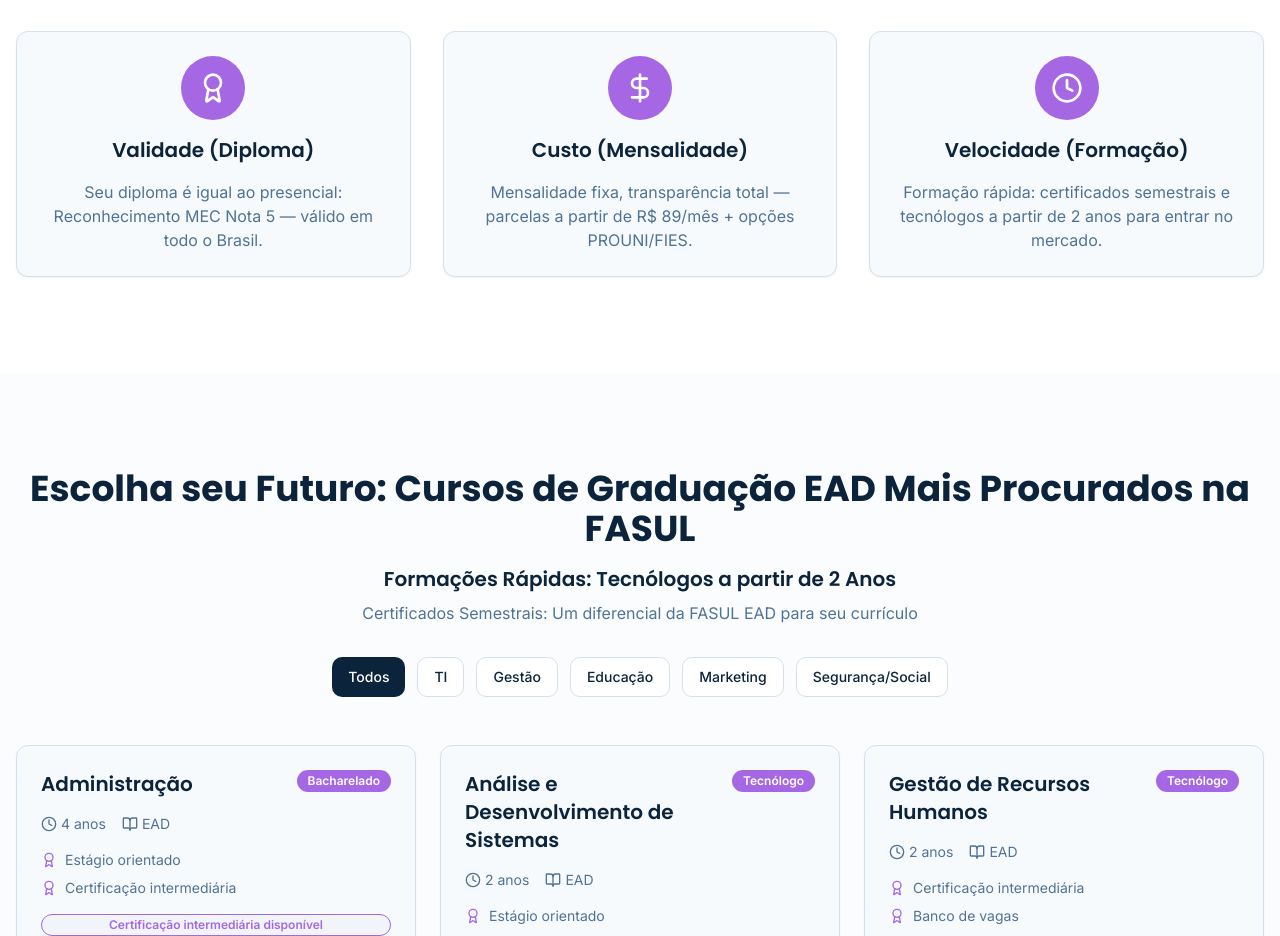
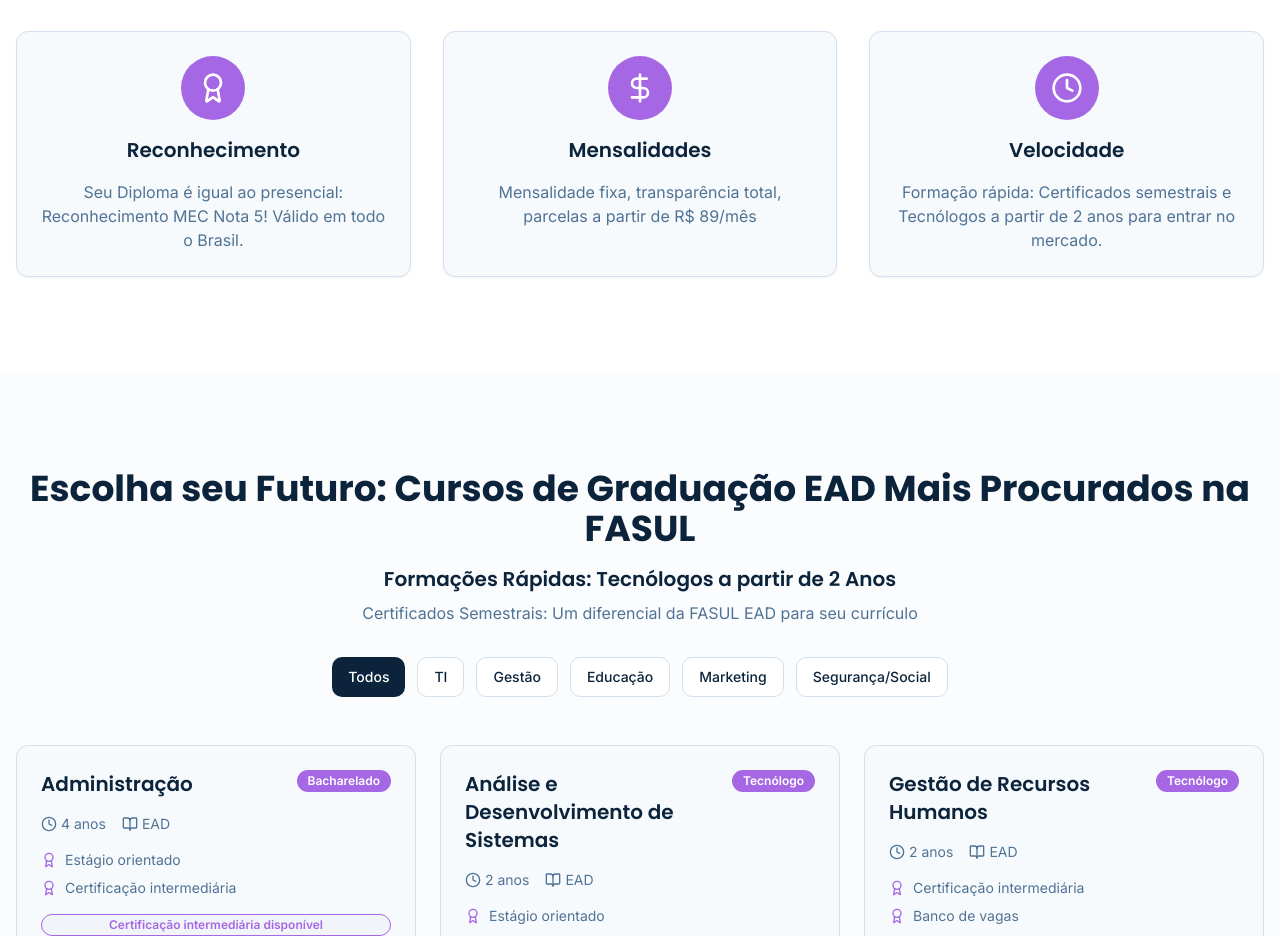
Before and after one commit to juanmkt-web/fasulportalpolosead.com.br, a React (Vite) app: page / in a window 1280 px wide. Shown: the part 1280-2216 px from the top of the page. Built offline with nearby package versions, Linux system fonts and the light colour scheme; the HTML template or start-up script is replaced by a standard one.

Commit message:
Code edited in Lovable Code Editor
Edited UI in Lovable

```diff
--- a/src/components/ObjectionsSection.tsx
+++ b/src/components/ObjectionsSection.tsx
@@ -5,21 +5,18 @@ const ObjectionsSection = () => {
   const objections = [
     {
       icon: Award,
-      title: "Validade (Diploma)",
-      description:
-        "Seu diploma é igual ao presencial: Reconhecimento MEC Nota 5 — válido em todo o Brasil.",
+      title: "Reconhecimento",
+      description: "Seu Diploma é igual ao presencial: Reconhecimento MEC Nota 5! Válido em todo o Brasil.",
     },
     {
       icon: DollarSign,
-      title: "Custo (Mensalidade)",
-      description:
-        "Mensalidade fixa, transparência total — parcelas a partir de R$ 89/mês + opções PROUNI/FIES.",
+      title: "Mensalidades",
+      description: "Mensalidade fixa, transparência total, parcelas a partir de R$ 89/mês",
     },
     {
       icon: Clock,
-      title: "Velocidade (Formação)",
-      description:
-        "Formação rápida: certificados semestrais e tecnólogos a partir de 2 anos para entrar no mercado.",
+      title: "Velocidade",
+      description: "Formação rápida: Certificados semestrais e Tecnólogos a partir de 2 anos para entrar no mercado.",
     },
   ];
 
@@ -40,9 +37,7 @@ const ObjectionsSection = () => {
                 <div className="w-16 h-16 rounded-full bg-accent flex items-center justify-center">
                   <objection.icon className="w-8 h-8 text-accent-foreground" />
                 </div>
-                <h3 className="text-xl font-semibold text-foreground">
-                  {objection.title}
-                </h3>
+                <h3 className="text-xl font-semibold text-foreground">{objection.title}</h3>
                 <p className="text-muted-foreground">{objection.description}</p>
               </div>
             </Card>
```
